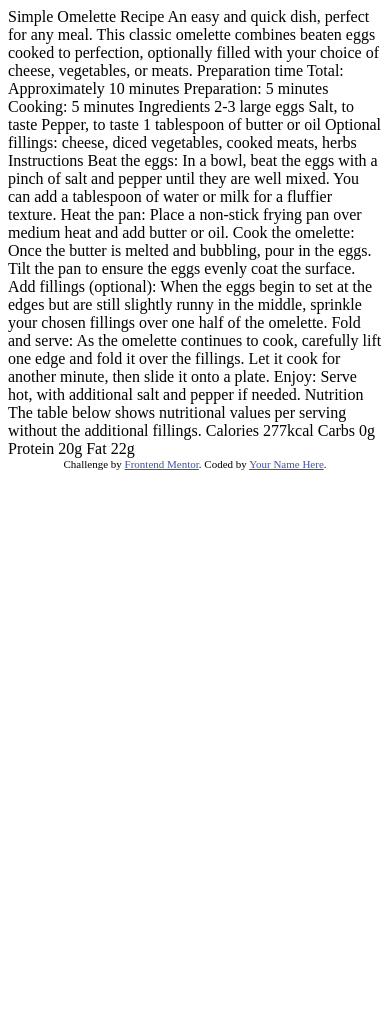
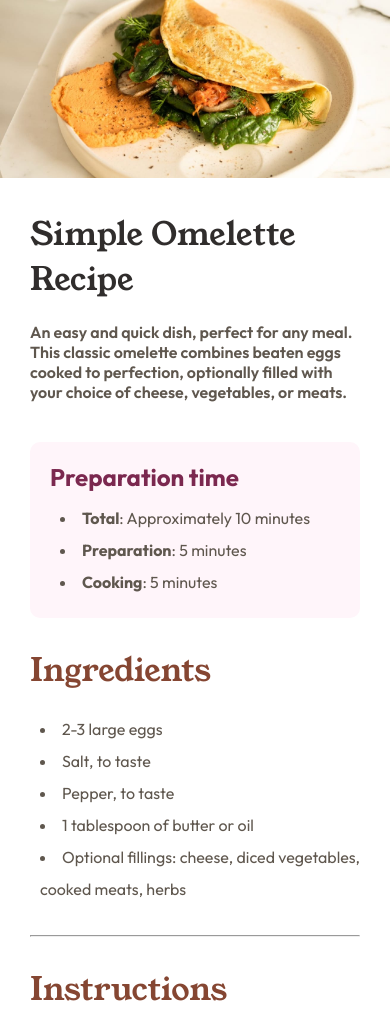
Before and after one commit to joaodev134/recipe-page-main, a plain HTML site: page index.html in a window 390 px wide. Shown: the top 1015 px of the page. Before the commit the page ends 844 px from the top, so only its background shows below. Drawn offline with Linux system fonts and the light colour scheme.

Commit message:
Terminando o mobile css

```diff
--- /dev/null
+++ b/estilos/mobile.css
@@ -0,0 +1,184 @@
+@charset "UTF-8";
+
+@import url('https://fonts.googleapis.com/css2?family=Young+Serif&display=swap');
+
+@import url('https://fonts.googleapis.com/css2?family=Outfit:wght@100..900&family=Young+Serif&display=swap');
+
+* {
+    margin: 0;
+    padding: 0;
+    box-sizing: border-box;
+}
+
+:root {
+
+    /* Cores */
+
+    --White: hsl(0, 0%, 100%);
+
+    --Stone100: hsl(30, 54%, 90%);
+    --Stone150: hsl(30, 18%, 87%);
+    --Stone600: hsl(30, 10%, 34%);
+    --Stone900: hsl(24, 5%, 18%);
+
+    --Brown800: hsl(14, 45%, 36%);
+
+    --Rose800: hsl(332, 51%, 32%);
+    --Rose50: hsl(330, 100%, 98%);
+
+    /* Fontes */
+
+    --font-titulo: "Young Serif", serif;
+    --font-paragrafo: "Outfit", sans-serif;
+
+
+}
+
+@media screen and (max-width: 600px) {
+    main > div#imagem > img {
+        width: 100%;
+    }
+
+    main > article {
+        padding: 30px;
+    }
+
+    main > article > h1 {
+        color: var(--Stone900);
+        font-family: var(--font-titulo);
+        font-size: 2em;
+        font-weight: 400;
+    }
+
+    main > article > p {
+        font-family: var(--font-paragrafo);
+        margin-top: 20px;
+        margin-bottom: 40px;
+        color: var(--Stone600);
+        font-size: 16px;
+        font-weight: 600;
+    }
+
+    main > article > div#preparation-time {
+        background-color: var(--Rose50);
+        padding: 20px;
+        border-radius: 10px;
+    }
+
+    main > article > div#preparation-time > h2 {
+        font-family: var(--font-paragrafo);
+        color: var(--Rose800);
+        margin-bottom: 10px;
+    }
+
+    main > article > div#preparation-time > ul {
+        list-style-position: inside;
+        line-height: 2em;
+        font-family: var(--font-paragrafo);
+        color: var(--Stone600);
+        font-size: 16px;
+        margin-left: 10px;
+        font-weight: 400;
+    }
+
+    main > article > div#ingredients > h3 {
+        font-family: var(--font-titulo);
+        font-weight: 400;
+        font-size: 2em;
+        color: var(--Brown800);
+        margin-top: 30px;
+        margin-bottom: 20px;
+    }
+
+    main > article > div#ingredients > ul {
+        list-style-position: inside;
+        margin-left: 10px;
+        line-height: 2em;
+        font-family: var(--font-paragrafo);
+        color: var(--Stone600);
+        font-size: 16px;
+    }
+
+    main > article > hr {
+        margin: 30px 0px;
+    }
+
+    main > article > div#instructions > h3 {
+        font-family: var(--font-titulo);
+        font-weight: 400;
+        font-size: 2em;
+        color: var(--Brown800);
+        margin-top: 30px;
+        margin-bottom: 20px;
+    }
+
+    main > article > div#instructions > ol {
+        list-style-position: inside;
+        margin-left: 10px;
+        line-height: 2em;
+        font-family: var(--font-paragrafo);
+        color: var(--Stone600);
+        font-size: 16px;
+    }
+
+    main > article > div#nutrition > h3 {
+        font-family: var(--font-titulo);
+        font-weight: 400;
+        font-size: 2em;
+        color: var(--Brown800);
+        margin-top: 30px;
+        margin-bottom: 20px;
+    }
+
+    main > article > div#nutrition > p {
+        font-size: 16px;
+        font-family: var(--font-paragrafo);
+        color: var(--Stone600);
+        margin-bottom: 20px;
+    }
+
+
+    main > article > div#nutrition > div#listas {
+        display: flex;
+        justify-content: space-evenly;
+        width: 100%;
+    }
+
+    main > article > div#nutrition > div#listas > ul {
+        list-style-type: none;
+    }
+
+    main > article > div#nutrition > div#listas > ul#parte-1 {
+        font-family: var(--font-paragrafo);
+        font-weight: 600;
+        color: var(--Stone600);
+        line-height: 2em;
+    }
+
+    main > article > div#nutrition > div#listas > ul#parte-2 {
+        font-family: var(--font-paragrafo);
+        color: var(--Brown800);
+        font-weight: 700;
+        line-height: 2em;
+    }
+
+
+
+
+
+
+
+
+
+
+
+
+
+    div.attribution {
+    font-size: 11px; text-align: center;
+
+    }
+    div.attribution > a {
+        color: hsl(228, 45%, 44%);
+    }
+}
--- a/index.html
+++ b/index.html
@@ -2,76 +2,73 @@
 <html lang="en">
 <head>
   <meta charset="UTF-8">
-  <meta name="viewport" content="width=device-width, initial-scale=1.0"> <!-- displays site properly based on user's device -->
-
+  <meta name="viewport" content="width=device-width, initial-scale=1.0">
   <link rel="icon" type="image/png" sizes="32x32" href="./assets/images/favicon-32x32.png">
-
   <title>Frontend Mentor | Recipe page</title>
-
-  <!-- Feel free to remove these styles or customise in your own stylesheet 👍 -->
-  <style>
-    .attribution { font-size: 11px; text-align: center; }
-    .attribution a { color: hsl(228, 45%, 44%); }
-  </style>
+  <link rel="stylesheet" href="estilos/mobile.css">
 </head>
 <body>
-
-  Simple Omelette Recipe
-
-  An easy and quick dish, perfect for any meal. This classic omelette combines beaten eggs cooked
-  to perfection, optionally filled with your choice of cheese, vegetables, or meats.
-
-  Preparation time
-
-  Total: Approximately 10 minutes
-  Preparation: 5 minutes
-  Cooking: 5 minutes
-
-  Ingredients
-
-  2-3 large eggs
-  Salt, to taste
-  Pepper, to taste
-  1 tablespoon of butter or oil
-  Optional fillings: cheese, diced vegetables, cooked meats, herbs
-
-  Instructions
-
-  Beat the eggs: In a bowl, beat the eggs with a pinch of salt and pepper until they are well mixed.
-  You can add a tablespoon of water or milk for a fluffier texture.
-
-  Heat the pan: Place a non-stick frying pan over medium heat and add butter or oil.
-
-  Cook the omelette: Once the butter is melted and bubbling, pour in the eggs. Tilt the pan to ensure
-  the eggs evenly coat the surface.
-
-  Add fillings (optional): When the eggs begin to set at the edges but are still slightly runny in the
-  middle, sprinkle your chosen fillings over one half of the omelette.
-
-  Fold and serve: As the omelette continues to cook, carefully lift one edge and fold it over the
-  fillings. Let it cook for another minute, then slide it onto a plate.
-
-  Enjoy: Serve hot, with additional salt and pepper if needed.
-
-  Nutrition
-
-  The table below shows nutritional values per serving without the additional fillings.
-
-  Calories
-  277kcal
-
-  Carbs
-  0g
-
-  Protein
-  20g
-
-  Fat
-  22g
-
+    <main>
+        <div id="imagem">
+            <img src="assets/images/image-omelette.jpeg" alt="image-omelette">
+        </div>
+        <article>
+            <h1>Simple Omelette Recipe</h1>
+            <p>An easy and quick dish, perfect for any meal. This classic omelette combines beaten eggs cooked to perfection, optionally filled with your choice of cheese, vegetables, or meats.</p>
+            <div id="preparation-time">
+                <h2>Preparation time</h2>
+                <ul>
+                  <li><strong>Total</strong>: Approximately 10 minutes</li>
+                  <li><strong>Preparation</strong>: 5 minutes</li>
+                  <li><strong>Cooking</strong>: 5 minutes</li>
+                </ul>
+            </div>
+            <div id="ingredients">
+                <h3>Ingredients</h3>
+                <ul>
+                  <li>2-3 large eggs</li>
+                  <li>Salt, to taste</li>
+                  <li>Pepper, to taste</li>
+                  <li>1 tablespoon of butter or oil</li>
+                  <li>Optional fillings: cheese, diced vegetables, cooked meats, herbs</li>
+                </ul>
+            </div>
+            <hr>
+            <div id="instructions">
+                <h3>Instructions</h3>
+                <ol>
+                  <li><strong>Beat the eggs</strong>: In a bowl, beat the eggs with a pinch of salt and pepper until they are well mixed. You can add a tablespoon of water or milk for a fluffier texture.</li>
+                  <li><strong>Heat the pan</strong>: Place a non-stick frying pan over medium heat and add butter or oil.</li>
+                  <li><strong>Cook the omelette</strong>: Once the butter is melted and bubbling, pour in the eggs. Tilt the pan to ensure the eggs evenly coat the surface.</li>
+                  <li><strong>Add fillings (optional)</strong>: When the eggs begin to set at the edges but are still slightly runny in the middle, sprinkle your chosen fillings over one half of the omelette.</li>
+                  <li><strong>Fold and serve</strong>: As the omelette continues to cook, carefully lift one edge and fold it over the fillings. Let it cook for another minute, then slide it onto a plate.</li>
+                  <li><strong>Enjoy</strong>: Serve hot, with additional salt and pepper if needed.</li>
+                </ol>
+            </div>
+            <hr>
+            <div id="nutrition">
+                <h3>Nutrition</h3>
+                <p>The table below shows nutritional values per serving without the additional fillings.</p>
+                <div id="listas">
+                  <ul id="parte-1">
+                    <li>Calories</li>
+                    <li>Carbs</li>
+                    <li>Protein</li>
+                    <li>Fat</li>
+                  </ul>
+                  <ul id="parte-2">
+                    <li>277kcal</li>
+                    <li>0g</li>
+                    <li>20g</li>
+                    <li>22g</li>
+                  </ul>
+                </div>
+            </div>
+        </article>
+    </main>
   <div class="attribution">
     Challenge by <a href="https://www.frontendmentor.io?ref=challenge" target="_blank">Frontend Mentor</a>.
-    Coded by <a href="#">Your Name Here</a>.
+    Coded by <a href="https:www.github.com/joaodev134" target="_blank">joaodev134</a>.
   </div>
 </body>
 </html>
```
